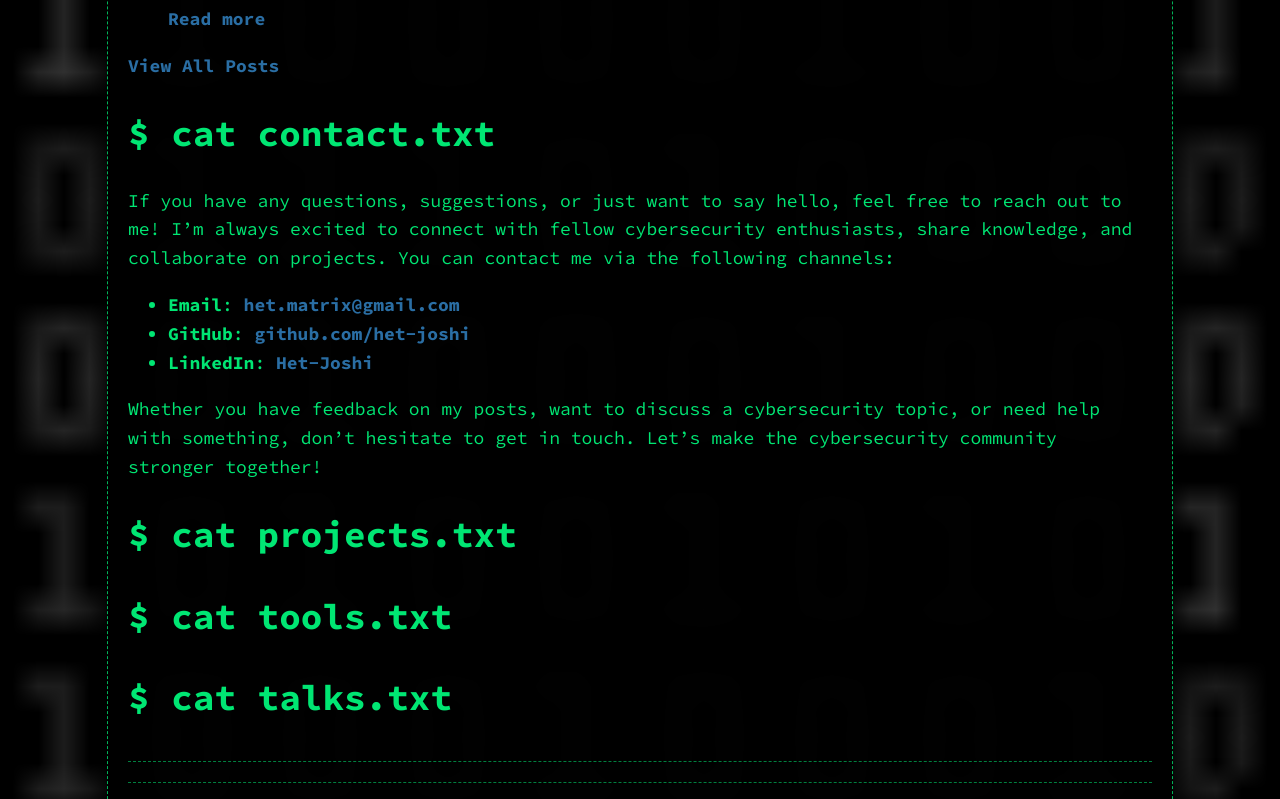
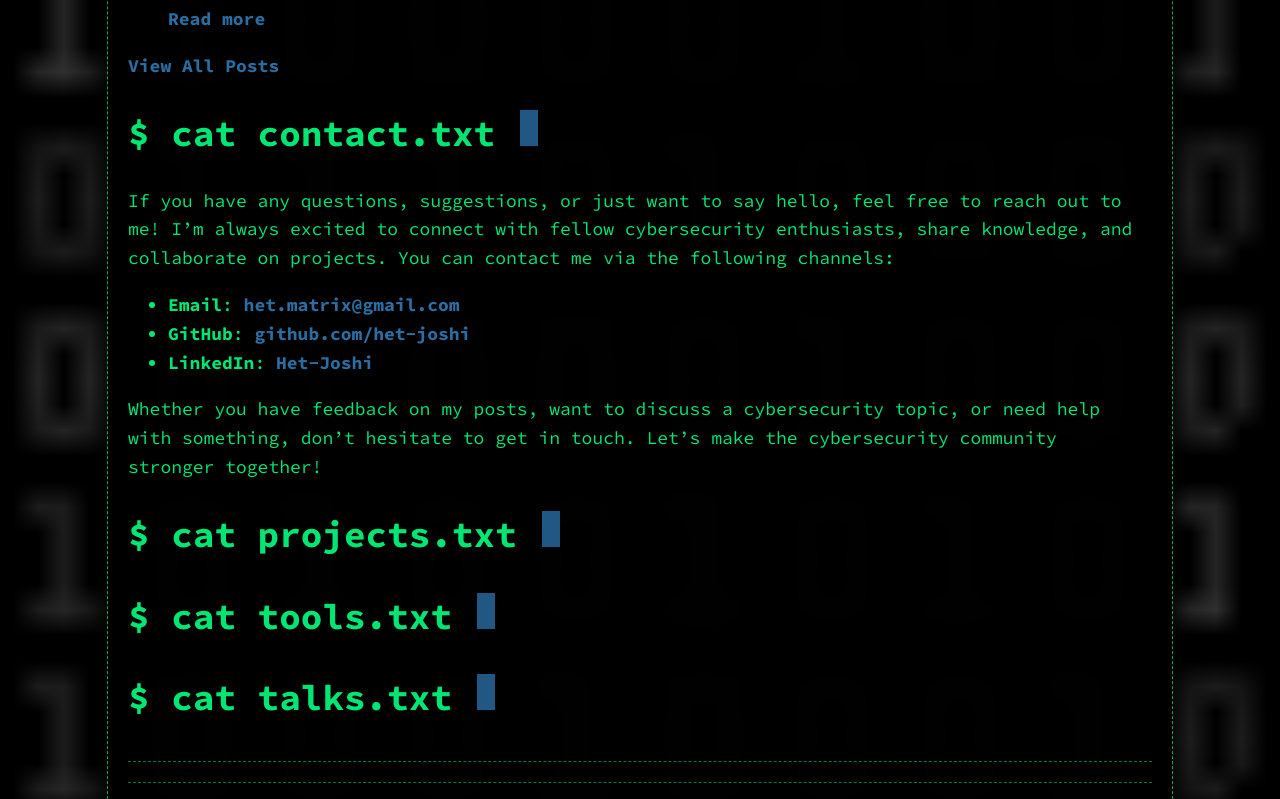
Before and after one commit to Het-Joshi/robots_txt, a Jekyll site: the page built from index.md, in a window 1280 px wide. Shown: the part 1323-2122 px from the top of the page. Built offline with Jekyll 4.4.1, drawn with Linux system fonts in a browser that asks for light colours; our own code applies the rules of GitHub Pages for plain Markdown files.

Commit message:
Update index.md

```diff
--- a/index.md
+++ b/index.md
@@ -26,7 +26,7 @@ Namaste, welcome to my blog **robots.txt**! I started this blog in an effort to
 
 
 
-# $ cat contact.txt
+# $ cat contact.txt <span class="blinking-cursor"></span>
 {:id="contact"}
 
 If you have any questions, suggestions, or just want to say hello, feel free to reach out to me! I'm always excited to connect with fellow cybersecurity enthusiasts, share knowledge, and collaborate on projects. You can contact me via the following channels:
@@ -37,7 +37,7 @@ If you have any questions, suggestions, or just want to say hello, feel free to
 
 Whether you have feedback on my posts, want to discuss a cybersecurity topic, or need help with something, don't hesitate to get in touch. Let's make the cybersecurity community stronger together!
 
-# $ cat projects.txt
+# $ cat projects.txt <span class="blinking-cursor"></span>
 {:id="projects"}
 
 <ul>
@@ -46,7 +46,7 @@ Whether you have feedback on my posts, want to discuss a cybersecurity topic, or
 {% endfor %}
 </ul>
 
-# $ cat tools.txt
+# $ cat tools.txt <span class="blinking-cursor"></span>
 {:id="tools"}
 
 <ul>
@@ -55,7 +55,7 @@ Whether you have feedback on my posts, want to discuss a cybersecurity topic, or
 {% endfor %}
 </ul>
 
-# $ cat talks.txt
+# $ cat talks.txt <span class="blinking-cursor"></span>
 {:id="talks"}
 
 <ul>
```
